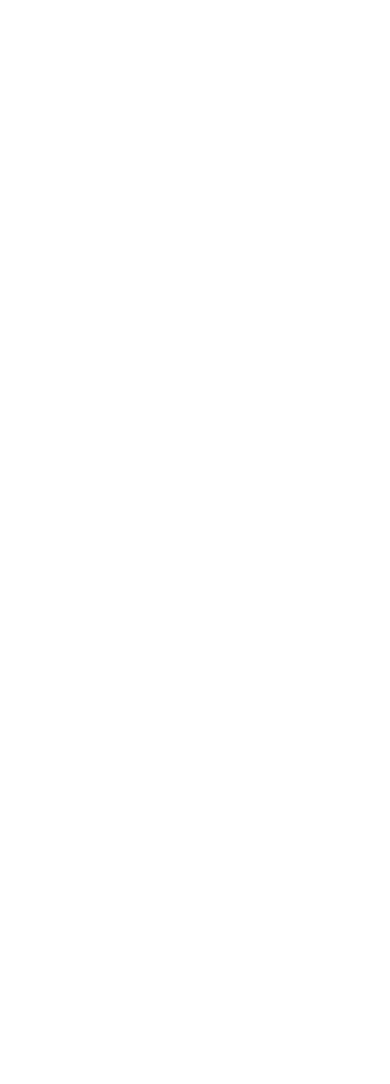
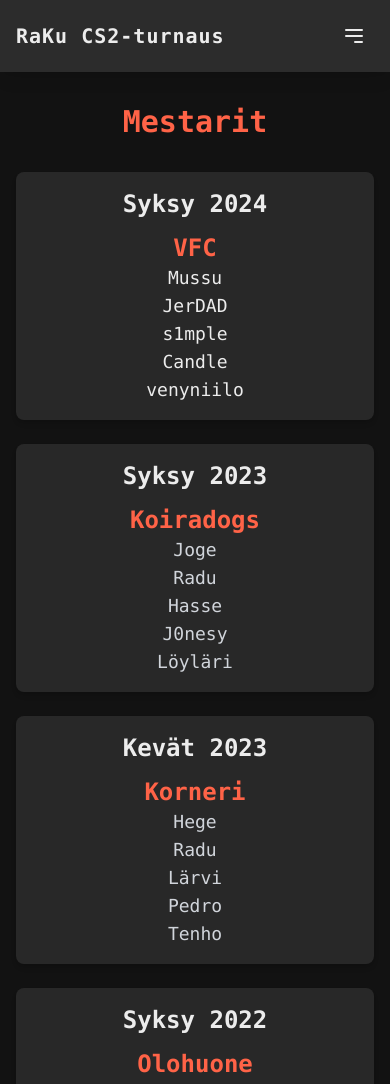
Before and after one commit to romurauta/testtest, a Nuxt app: page /mestarit in a window 390 px wide. Before the commit this address had no page. Shown: the top 1084 px of the page. Before the commit the page ends 844 px from the top, so only its background shows below. Built offline with nearby package versions, Linux system fonts and the light colour scheme.

Commit message:
Mobilemenu etc added

```diff
--- /dev/null
+++ b/components/header.vue
@@ -0,0 +1,131 @@
+<template>
+  <header class="sticky top-0 z-50 bg-[#2c2c2c] shadow-lg">
+    <div>
+      <div class="flex justify-between items-center md:py-4 md:px-12 p-4">
+        <NuxtLink
+          to="/"
+          class="text-xl font-bold tracking-wider text-white hover:text-cta transition"
+        >
+          RaKu CS2-turnaus
+        </NuxtLink>
+
+        <nav class="hidden sm:flex sm:space-x-6">
+          <NuxtLink
+            to="/"
+            class="text-white hover:text-cta px-3 py-4 rounded-md font-medium transition font-semibold"
+            active-class="!text-cta"
+          >
+            Etusivu
+          </NuxtLink>
+          <NuxtLink
+            to="/mapban"
+            class="text-white hover:text-cta px-3 py-4 rounded-md font-medium transition font-semibold"
+            active-class="!text-cta"
+          >
+            Karttavalinta
+          </NuxtLink>
+          <NuxtLink
+            to="/mestarit"
+            class="text-white hover:text-cta px-3 py-4 rounded-md font-medium transition font-semibold"
+            active-class="!text-cta"
+          >
+            Mestaruudet
+          </NuxtLink>
+        </nav>
+
+        <div class="sm:hidden">
+          <button
+            @click="toggleMenu"
+            class="p-2 rounded-md text-white hover:text-cta focus:outline-none focus:ring-2 focus:ring-offset-2 focus:ring-cta"
+          >
+            <svg
+              v-if="!menuOpen"
+              class="h-6 w-6"
+              fill="none"
+              stroke="currentColor"
+              viewBox="0 0 24 24"
+              xmlns="http://www.w3.org/2000/svg"
+            >
+              <path
+                stroke-linecap="round"
+                stroke-linejoin="round"
+                stroke-width="2"
+                d="M4 6h16M4 12h16m-7 6h7"
+              ></path>
+            </svg>
+            <svg
+              v-else
+              class="h-6 w-6"
+              fill="none"
+              stroke="currentColor"
+              viewBox="0 0 24 24"
+              xmlns="http://www.w3.org/2000/svg"
+            >
+              <path
+                stroke-linecap="round"
+                stroke-linejoin="round"
+                stroke-width="2"
+                d="M6 18L18 6M6 6l12 12"
+              ></path>
+            </svg>
+          </button>
+        </div>
+      </div>
+    </div>
+
+    <nav
+      v-if="menuOpen"
+      class="sm:hidden border-t border-gray-700 bg-[#1c1c1c] pb-2"
+    >
+      <NuxtLink
+        @click="toggleMenu"
+        to="/"
+        class="block p-4 text-base font-medium text-white hover:bg-[#3a3a3a] hover:text-cta transition font-semibold"
+        active-class="text-cta !bg-[#3a3a3a]"
+      >
+        Etusivu
+      </NuxtLink>
+      <NuxtLink
+        @click="toggleMenu"
+        to="/mapban"
+        class="block p-4 text-base font-medium text-white hover:bg-[#3a3a3a] hover:text-cta transition font-semibold"
+        active-class="text-cta !bg-[#3a3a3a]"
+      >
+        Karttavalinta
+      </NuxtLink>
+      <NuxtLink
+        @click="toggleMenu"
+        to="/mestarit"
+        class="block p-4 text-base font-medium text-white hover:bg-[#3a3a3a] hover:text-cta transition font-semibold"
+        active-class="text-cta !bg-[#3a3a3a]"
+      >
+        Mestaruudet
+      </NuxtLink>
+    </nav>
+  </header>
+</template>
+
+<script setup>
+import { ref, defineEmits } from "vue";
+
+// Määritellään emit-funktio, jolla voidaan lähettää tapahtumia
+const emit = defineEmits(["scroll-to-otteluohjelma"]);
+
+// Mobiilivalikon tila
+const menuOpen = ref(false);
+
+const toggleMenu = () => {
+  menuOpen.value = !menuOpen.value;
+};
+
+// Funktio, joka lähettää scroll-tapahtuman (työpöytävalikko)
+const emitScroll = () => {
+  emit("scroll-to-otteluohjelma");
+};
+
+// Funktio, joka lähettää scroll-tapahtuman ja sulkee valikon (mobiilivalikko)
+const emitScrollAndClose = () => {
+  emitScroll();
+  toggleMenu();
+};
+</script>
--- a/pages/index.vue
+++ b/pages/index.vue
@@ -1,23 +1,9 @@
 <template>
+  <Header />
   <div class="bg-coal text-lg">
     <div class="flex flex-col items-center justify-center py-6">
       <div>
-        <h1 class="text-4xl px-8 text-center text-white shadow-lg">
-          Ranuan Kummit CS2-turnaus
-        </h1>
-      </div>
-      <div
-        class="flex justify-end mt-8 gap-y-4 items-center justify-between -mb-5"
-      >
-        <button class="text-cta ml-2 px-4 py-1 hover:bg-lightSmoke">
-          <NuxtLink to="mapban">Karttavalinta</NuxtLink>
-        </button>
-        <button
-          class="px-4 py-2 hover:bg-lightSmoke text-cta bg-coal ml-2"
-          @click="scrollaaOtteluohjelmaan"
-        >
-          Otteluohjelma
-        </button>
+        <h1 class="text-4xl px-8 text-center text-white shadow-lg"></h1>
       </div>
     </div>
 
@@ -78,6 +64,14 @@
           <div>
             <div class="flex justify-between items-center">
               <h2 class="text-xl md:text-2xl">Sarjataulukko</h2>
+              <div class="flex justify-end items-center">
+                <button
+                  class="px-4 py-2 hover:bg-lightSmoke text-cta bg-coal ml-2"
+                  @click="scrollaaOtteluohjelmaan"
+                >
+                  Otteluohjelma
+                </button>
+              </div>
             </div>
 
             <table class="mb-0 pb-0 border border-pig">
--- a/pages/joukkueet.vue
+++ b/pages/joukkueet.vue
@@ -1,5 +1,5 @@
 <template>
-  <div class="min-h-screen bg-[#1c1c1c] text-white p-0 sm:p-8">
+  <div class="min-h-screen bg-coal text-white p-0 sm:p-8">
     <div class="max-w-7xl mx-auto">
       <div class="p-4">
         <NuxtLink class="text-xl" to="/">Etusivu</NuxtLink>
--- a/pages/mapban.vue
+++ b/pages/mapban.vue
@@ -1,8 +1,8 @@
 <template>
+  <Header @scroll-to-otteluohjelma="scrollaaOtteluohjelmaan" />
   <section
     class="text-white justify-center flex flex-col items-center bg-coal p-6"
   >
-    <NuxtLink class="text-2xl md:mt-20" to="/">Etusivu</NuxtLink>
     <div class="w-full md:w-1/3 mt-12 md:mb-48 mb-20">
       <div class="flex justify-between space-between items-center mb-6">
         <button
--- /dev/null
+++ b/pages/mestarit.vue
@@ -0,0 +1,98 @@
+<template>
+  <Header @scroll-to-otteluohjelma="scrollaaOtteluohjelmaan" />
+  <div
+    class="items-center text-center min-h-screen bg-coal text-white p-0 sm:p-8 pb-6"
+  >
+    <div>
+      <h1 class="text-3xl font-bold mb-8 text-cta pt-8">Mestarit</h1>
+
+      <div class="space-y-6 px-4">
+        <div class="mt-4 p-4 bg-smoke rounded-lg shadow-md max-w-sm mx-auto">
+          <h2 class="text-2xl font-semibold mb-3">Syksy 2024</h2>
+          <ul class="list-none p-0 text-lg">
+            <li class="text-2xl font-semibold text-cta">VFC</li>
+            <li>Mussu</li>
+            <li>JerDAD</li>
+            <li>s1mple</li>
+            <li>Candle</li>
+            <li>venyniilo</li>
+          </ul>
+        </div>
+
+        <div class="p-4 bg-smoke rounded-lg shadow-md max-w-sm mx-auto">
+          <h2 class="text-2xl font-semibold mb-3">Syksy 2023</h2>
+          <ul class="list-none p-0 text-lg text-gray-300">
+            <li class="text-2xl font-semibold text-cta">Koiradogs</li>
+            <li>Joge</li>
+            <li>Radu</li>
+            <li>Hasse</li>
+            <li>J0nesy</li>
+            <li>Löyläri</li>
+          </ul>
+        </div>
+
+        <div class="p-4 bg-smoke rounded-lg shadow-md max-w-sm mx-auto">
+          <h2 class="text-2xl font-semibold mb-3">Kevät 2023</h2>
+          <ul class="list-none p-0 text-lg text-gray-300">
+            <li class="text-2xl font-semibold text-cta">Korneri</li>
+            <li>Hege</li>
+            <li>Radu</li>
+            <li>Lärvi</li>
+            <li>Pedro</li>
+            <li>Tenho</li>
+          </ul>
+        </div>
+
+        <div class="p-4 bg-smoke rounded-lg shadow-md max-w-sm mx-auto">
+          <h2 class="text-2xl font-semibold mb-3">Syksy 2022</h2>
+          <ul class="list-none p-0 text-lg text-gray-300">
+            <li class="text-2xl font-semibold text-cta">Olohuone</li>
+            <li>Joge</li>
+            <li>Peksi</li>
+            <li>Löyläri</li>
+            <li>Jerbanderus</li>
+            <li>Pedro de Pacas</li>
+          </ul>
+        </div>
+
+        <div class="p-4 bg-smoke rounded-lg shadow-md max-w-sm mx-auto">
+          <h2 class="text-2xl font-semibold mb-3">Kevät 2022</h2>
+          <ul class="list-none p-0 text-lg text-gray-300">
+            <li class="text-2xl font-semibold text-cta">Mestarit</li>
+            <li>Are</li>
+            <li>Romu</li>
+            <li>-Pule</li>
+            <li>Pedro</li>
+            <li>JerDAD</li>
+          </ul>
+        </div>
+
+        <div class="p-4 bg-smoke rounded-lg shadow-md max-w-sm mx-auto">
+          <h2 class="text-2xl font-semibold mb-3">Syksy 2021</h2>
+          <ul class="list-none p-0 text-lg text-gray-300">
+            <li class="text-2xl font-semibold text-cta">Mestarit</li>
+            <li>Are</li>
+            <li>Romu</li>
+            <li>-Pule</li>
+            <li>Pedro</li>
+            <li>JerDAD</li>
+          </ul>
+        </div>
+
+        <div class="p-4 bg-smoke rounded-lg shadow-md max-w-sm mx-auto">
+          <h2 class="text-2xl font-semibold mb-3">Kevät 2021</h2>
+          <ul class="list-none p-0 text-lg text-gray-300">
+            <li class="text-2xl font-semibold text-cta">Mestarit</li>
+            <li>Are</li>
+            <li>Romu</li>
+            <li>-Pule</li>
+            <li>Pedro</li>
+            <li>JerDAD</li>
+          </ul>
+        </div>
+      </div>
+    </div>
+  </div>
+</template>
+
+<script></script>
```
